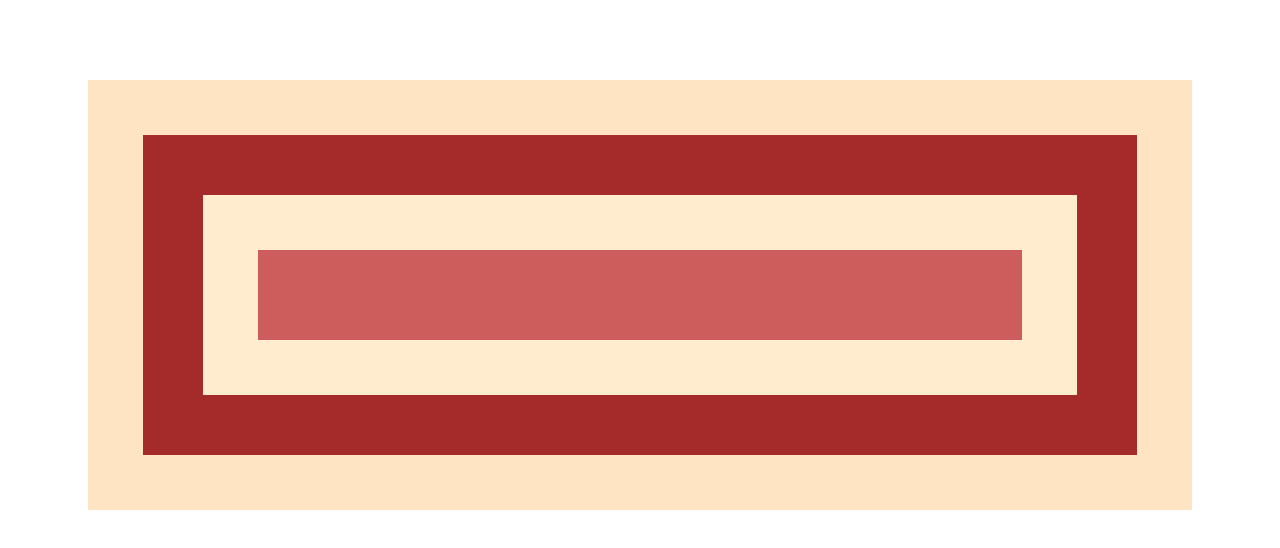
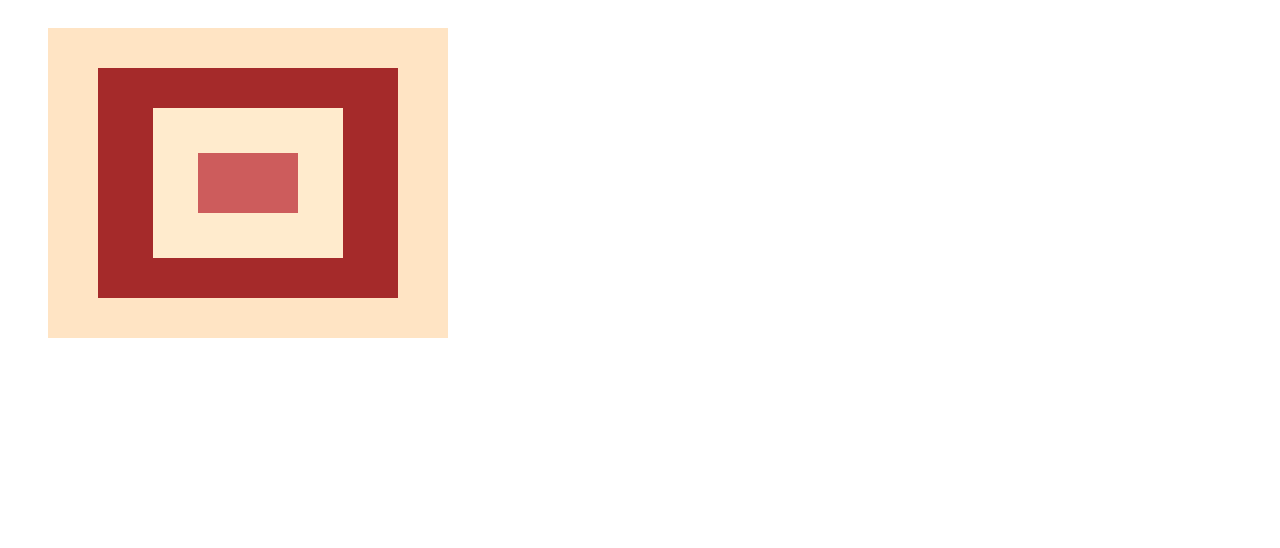
Before and after one commit to ajitha2813/Task-3-HTML-CSS, a plain HTML site: page index.html in a window 1280 px wide. Drawn offline with Linux system fonts and the light colour scheme.

Commit message:
updated added display property in css

```diff
--- a/index.css
+++ b/index.css
@@ -1,20 +1,21 @@
 .box1{
+    display: inline-block;
     background-color: bisque;
-    margin:80px;
-    padding: 40px;
+    margin:20px 40px  20px 40px;
+    padding: 25px 30px;
 }
 .box2{
     background-color: brown;
-    margin:15px;
-    padding:50px;
+    margin:15px 20px 15px 20px;
+    padding:30px 40px;
 }
 .box3{
      background-color: blanchedalmond;
-     margin:10px;
-     padding:40px;
+     margin:10px 15px 10px 15px;
+     padding:25px 30px;
 }
 .box4{
     background-color: indianred;
-    margin:15px;
-    padding: 45px;
+    margin:20px 15px 20px 15px;
+    padding: 30px 50px;
 }
```
